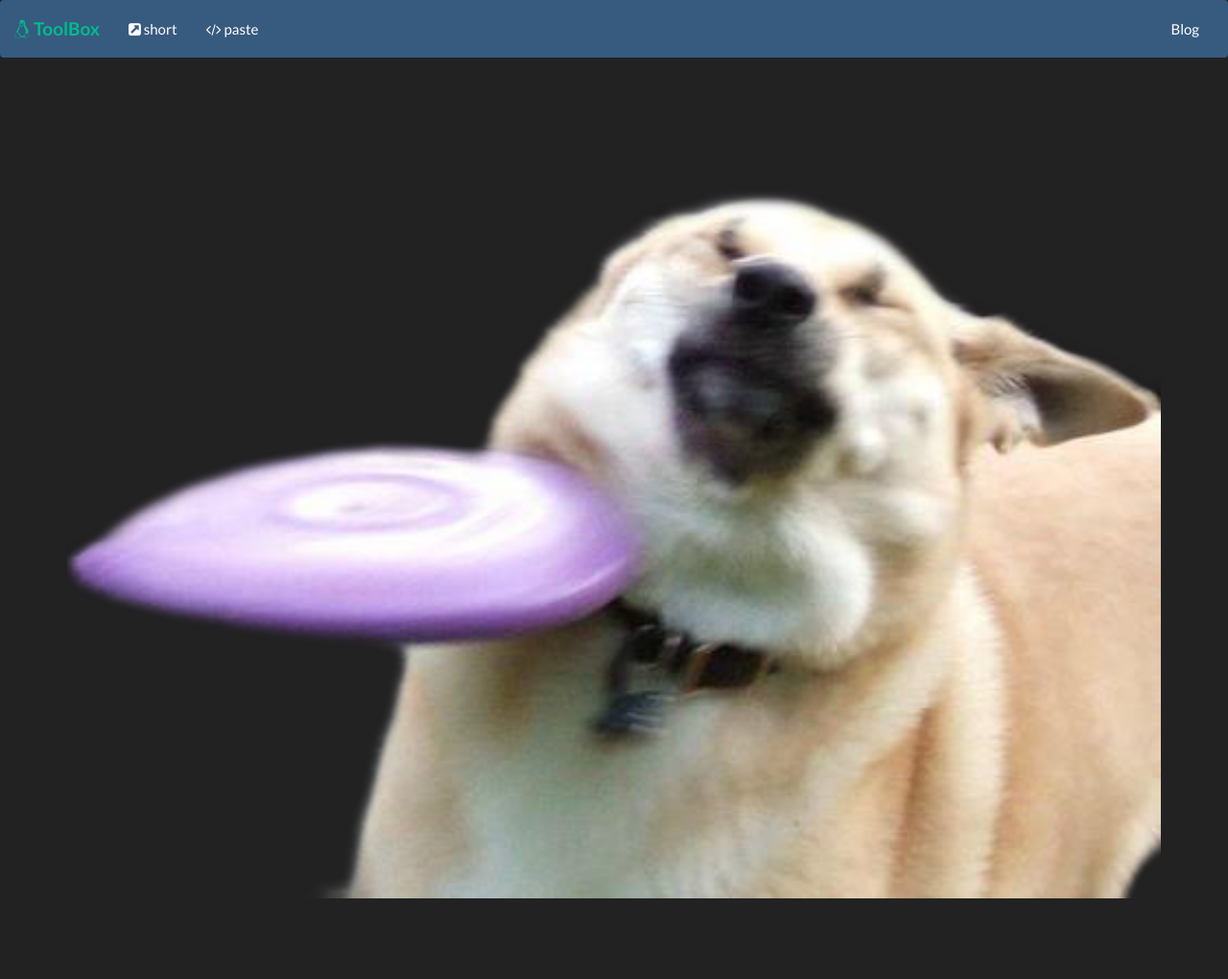
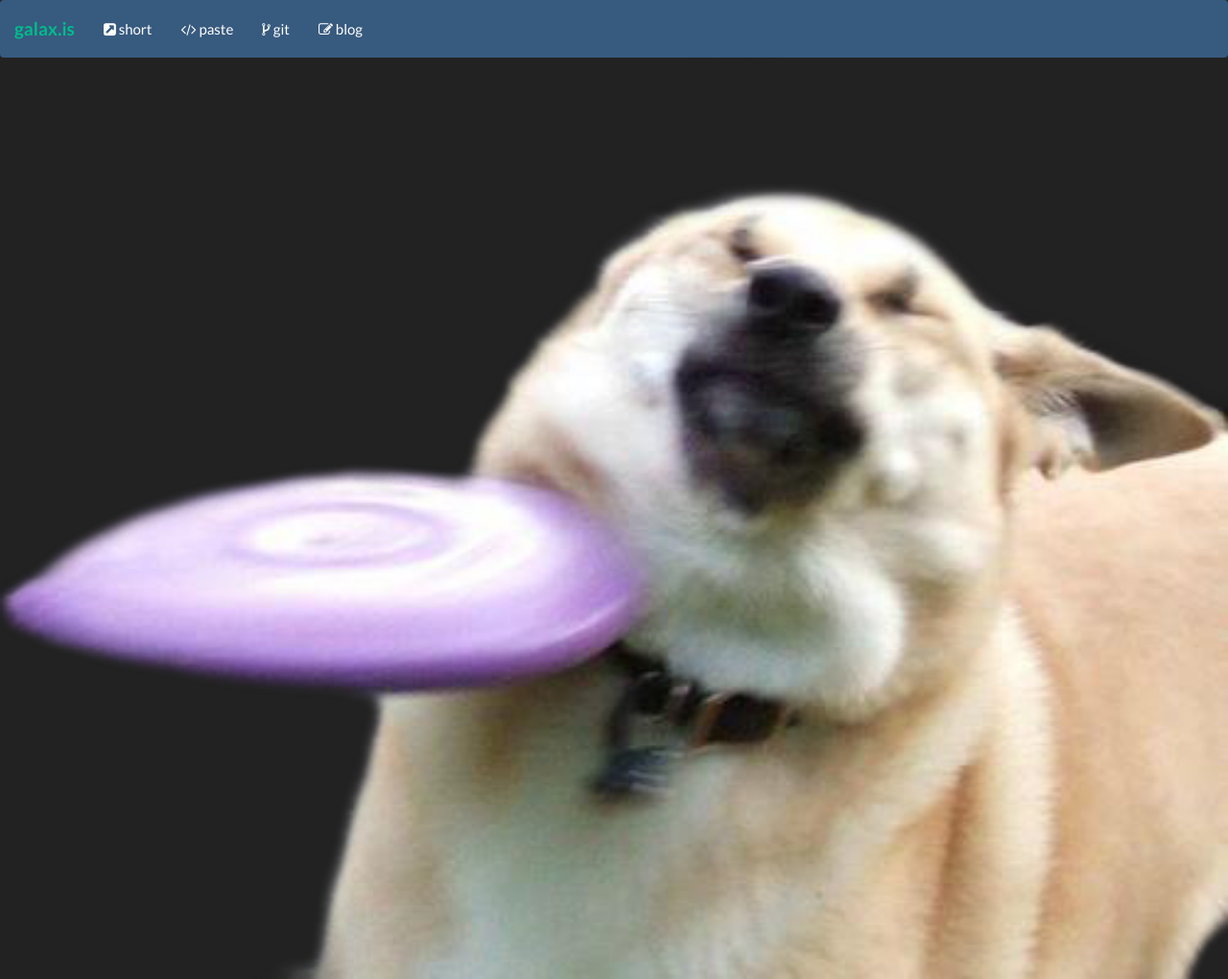
Before and after one commit to octomike/hellodjango, a Django app: template templates/index.html in a window 1280 px wide. Shown: the whole page at 96% size. Before the commit the page ends 936 px from the top, so only its background shows below. Run offline with Django 3.2, Linux system fonts and the light colour scheme; the template is opened without the code that fills it, so the values that code supplies are empty; some libraries are stand-ins or nearby versions.

Commit message:
menu items to set of urls with embedded iframes

```diff
--- /dev/null
+++ b/embedded/models.py
@@ -0,0 +1,5 @@
+from django.db import models
+
+class Url(models.Model):
+    url = models.URLField()
+    name = models.CharField(max_length=32, primary_key=True)
--- /dev/null
+++ b/embedded/templates/embedded/url.html
@@ -0,0 +1,4 @@
+{% extends "base.html" %}
+{% block body %}
+<iframe class="fill" src="{{ url.url }}"></iframe>
+{% endblock %}
--- a/hellodjango/urls.py
+++ b/hellodjango/urls.py
@@ -8,6 +8,7 @@ import paste.urls
 urlpatterns = [
     url(r'^$', shortener.views.index, name='index'),
     url(r'^admin/', include(admin.site.urls)),
-    url(r'^url/', include(shortener.urls)),
+    url(r'^url/',   include(shortener.urls)),
     url(r'^paste/', include('paste.urls')),
+    url(r'^embedded/',   include('embedded.urls')),
 ]
--- a/static/css/bootstrap-custom.css
+++ b/static/css/bootstrap-custom.css
@@ -13,3 +13,14 @@
 pre {
     font-size:1.5em;
 }
+
+.navbar {
+    margin-bottom: 0px;
+}
+
+.fill {
+    width: 100%;
+    min-height: 92%;
+    position: absolute;
+    border: 0px;
+}
--- a/templates/base.html
+++ b/templates/base.html
@@ -32,10 +32,8 @@
 
     {% include "nav.html" %}
 
-    <div class="container">
-        {% block body %}
-        {% endblock %}
-    </div>
+    {% block body %}
+    {% endblock %}
 
   </body>
 </html>
--- a/templates/nav.html
+++ b/templates/nav.html
@@ -6,11 +6,10 @@
                 <span class="icon-bar"></span>
                 <span class="icon-bar"></span>
                 <span class="icon-bar"></span>
+                <span class="icon-bar"></span>
             </button>
             <a class="navbar-brand" href="/">
-                    <span class="fa fa-linux">
-                    </span>
-                    <strong> ToolBox </strong>
+                    <strong> galax.is </strong>
             </a>
         </div>
 
@@ -18,24 +17,29 @@
             <ul class="nav navbar-nav">
                 <li>
                     <a href="/url/add">
-                        <span class="fa fa-external-link-square"></span>
+                        <i class="fa fa-external-link-square"></i>
                         short
                     </a>
                 </li>
                 <li>
                     <a href="/paste/add">
-                        <span class="fa fa-code"></span>
+                        <i class="fa fa-code"></i>
                         paste
                     </a>
                 </li>
-            </ul>
-
-            <ul class="nav navbar-nav navbar-right">
                 <li>
-                    <a href="https://blog.galax.is">
-                        Blog
+                    <a href="/embedded/git">
+			<i class="fa fa-code-fork"></i>
+                        git
                     </a>
                 </li>
+                <li>
+                    <a href="/embedded/blog">
+			<i class="fa fa-pencil-square-o"></i>
+                        blog
+                    </a>
+                </li>
+
             </ul>
         </div>
     </div>
```
Also changed, not shown: embedded/urls.py (added, +7 -0 lines), embedded/views.py (added, +12 -0 lines), embedded/__init__.py (added).
